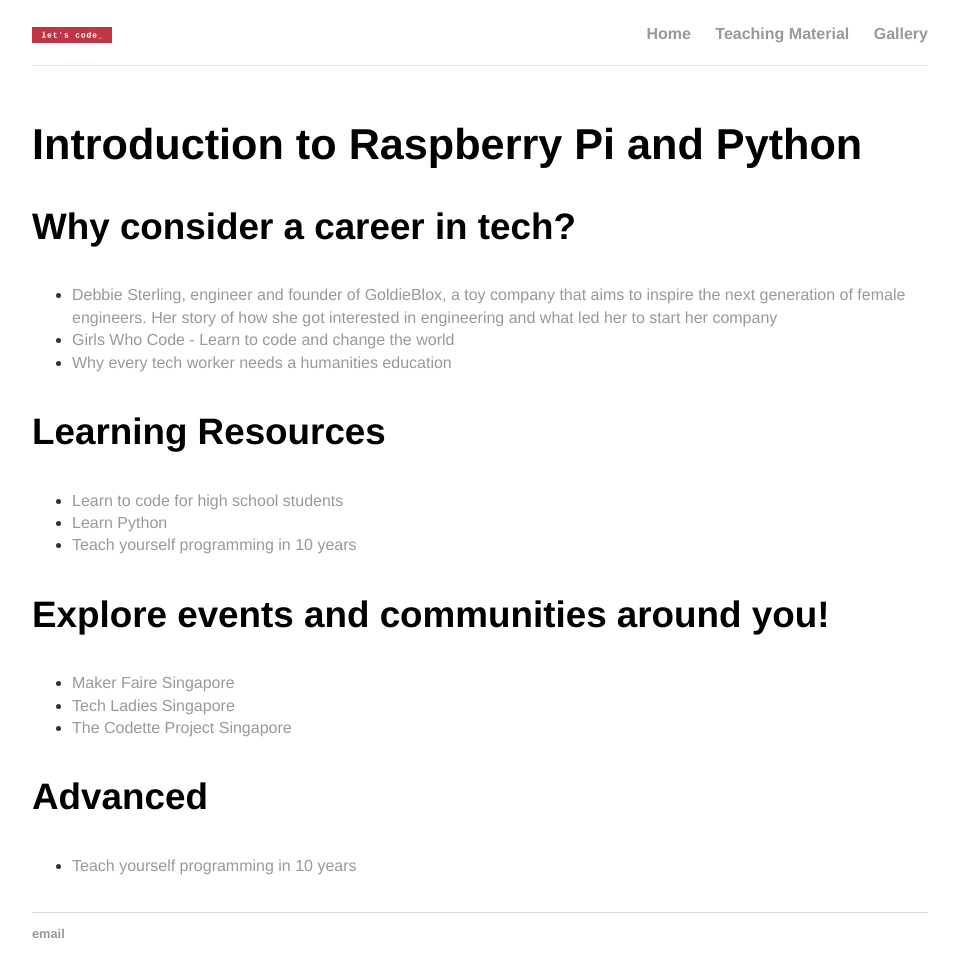
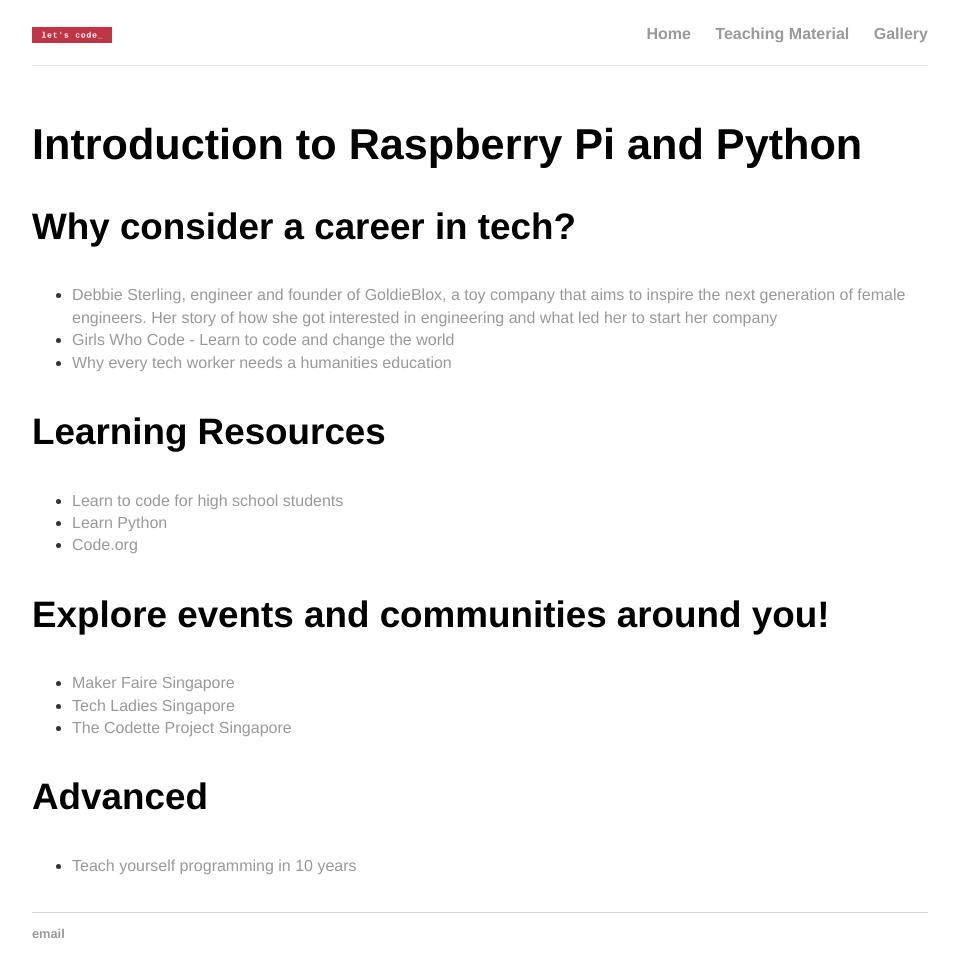
Before and after one commit to lets-code-p/lets-code-p.github.io, a Jekyll site: the page built from index.html, in a window 1280 px wide. Shown: the whole page, without its empty margins (160-1119 px from the left). Built offline with Jekyll 4.4.1, drawn with Linux system fonts in a browser that asks for light colours.

Commit message:
Update index.html

```diff
--- a/index.html
+++ b/index.html
@@ -18,7 +18,7 @@
 <ul>
   <li><a href="https://krauseinnovationcenter.org/best-websites-help-high-school-students-learn-code/">Learn to code for high school students</a></li>
   <li><a href="https://www.learnpython.org/">Learn Python</a></li>
-  <li><a href="http://norvig.com/21-days.html">Teach yourself programming in 10 years</a></li>
+  <li><a href="http://code.org/">Code.org</a></li>
 </ul>
 
 <h3>Explore events and communities around you!</h3>
```
